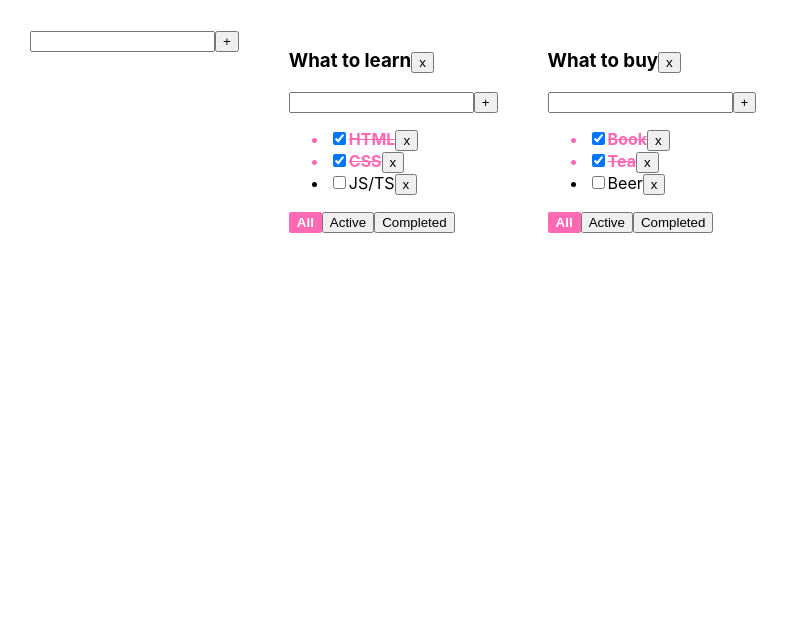
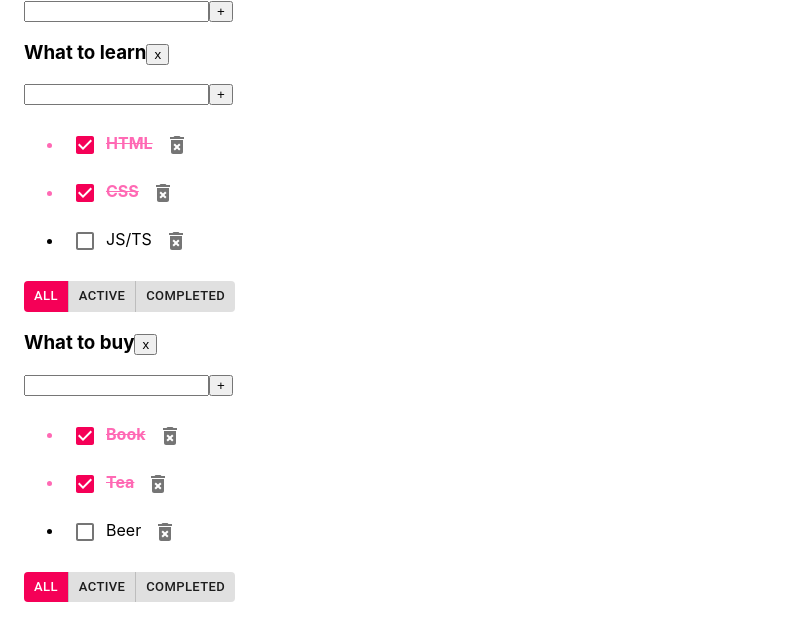
Before and after one commit to andreypats/todolist-ts-01, a React (Create React App) app: page / in a window 1280 px wide. Shown: the top 640 px of the page, without its empty margins (0-795 px from the left). Built offline with nearby package versions, Linux system fonts and the light colour scheme.

Commit message:
Lesson 7 not completed

```diff
--- a/package.json
+++ b/package.json
@@ -3,6 +3,8 @@
   "version": "0.1.0",
   "private": true,
   "dependencies": {
+    "@material-ui/core": "^4.12.4",
+    "@material-ui/icons": "^4.11.3",
     "@testing-library/jest-dom": "^4.2.4",
     "@testing-library/react": "^9.3.2",
     "@testing-library/user-event": "^7.1.2",
--- a/src/App.css
+++ b/src/App.css
@@ -1,11 +1,11 @@
-.App {
-  padding: 30px;
-  display: flex;
-}
+/*.App {*/
+/*  padding: 30px;*/
+/*  display: flex;*/
+/*}*/
 
-.App > div {
-  margin-right: 50px;
-}
+/*.App > div {*/
+/*  margin-right: 50px;*/
+/*}*/
 
 .isDone {
   color: hotpink;
--- a/src/App.tsx
+++ b/src/App.tsx
@@ -1,8 +1,9 @@
 import React, {useState} from 'react';
 import './App.css';
-import TodoList, {TaskType} from "./TodoList";
+import TodoList, {TaskType} from "./Todolist";
 import {v1} from "uuid";
 import AddItemForm from "./AddItemForm";
+import {AppBar, Button, Container, Grid, IconButton, Menu, Typography, Toolbar} from "@material-ui/core";
 
 // CRUD
 // create +
@@ -68,10 +69,10 @@ function App() {
     }
 
     const changeTodoListFilter = (filter: FilterValuesType, todoListID: string) => {
-        setTodoLists(todoLists.map(tl => tl.id != todoListID ? tl : {...tl, filter: filter}))
+        setTodoLists(todoLists.map(tl => tl.id !== todoListID ? tl : {...tl, filter: filter}))
     }
     const changeTodoListTitle = (title: string, todoListID: string) => {
-        setTodoLists(todoLists.map(tl => tl.id != todoListID ? tl : {...tl, title: title}))
+        setTodoLists(todoLists.map(tl => tl.id !== todoListID ? tl : {...tl, title: title}))
     }
     const removeTodoList = (todoListID: string) => {
         setTodoLists(todoLists.filter(tl => tl.id !== todoListID))
@@ -122,8 +123,25 @@ function App() {
 
     return (
         <div className="App">
-            <AddItemForm addItem={addTodoList} errorColor={"blue"}/>
-            {todoListComponents}
+            {/*<AppBar position="static">*/}
+            {/*    <Toolbar style={{justifyContent: "space-between"}}>*/}
+            {/*        <IconButton edge="start" color="inherit" aria-label="menu">*/}
+            {/*            <Menu open/>*/}
+            {/*        </IconButton>*/}
+            {/*        <Typography variant="h6">*/}
+            {/*            Todolist*/}
+            {/*        </Typography>*/}
+            {/*        <Button color="inherit" variant={"outlined"}>Logout</Button>*/}
+            {/*    </Toolbar>*/}
+            {/*</AppBar>*/}
+            <Container fixed>
+                <Grid>
+                    <AddItemForm addItem={addTodoList} errorColor={"blue"}/>
+                </Grid>
+                <Grid>
+                    {todoListComponents}
+                </Grid>
+            </Container>
         </div>
     );
 }
--- a/src/Todolist.tsx
+++ b/src/Todolist.tsx
@@ -1,7 +1,9 @@
-import React, {FC} from 'react';
+import React, {ChangeEvent, FC} from 'react';
 import {FilterValuesType} from "./App";
 import AddItemForm from "./AddItemForm";
 import EditableSpan from "./EditableSpan";
+import {Button, ButtonGroup, Checkbox, IconButton} from "@material-ui/core";
+import {DeleteForever} from "@material-ui/icons";
 
 export type TaskType = {
     id: string
@@ -20,7 +22,7 @@ type TodoListPropsType = {
     changeTodoListFilter: (filter: FilterValuesType, todoListID: string) => void
     addTask: (title: string, todoListID: string) => void
     changeTaskStatus: (taskID: string, isDone: boolean, todoListID: string) => void
-    changeTodoListTitle:  (title: string, todoListID: string) => void
+    changeTodoListTitle: (title: string, todoListID: string) => void
     changeTaskTitle: (taskID: string, title: string, todoListID: string) => void
 }
 
@@ -34,15 +36,23 @@ const TodoList: FC<TodoListPropsType> = (props) => {
                 props.changeTaskTitle(task.id, title, props.todoListID)
             }
 
+            const changeTaskStatus = (e: ChangeEvent<HTMLInputElement>) => props.changeTaskStatus(task.id, e.currentTarget.checked, props.todoListID)
+
             return (
 
                 <li key={task.id} className={task.isDone ? "isDone" : ""}>
-                    <input
-                        onChange={(e) => props.changeTaskStatus(task.id, e.currentTarget.checked, props.todoListID)}
-                        type="checkbox"
-                        checked={task.isDone}/>
-                    <EditableSpan title={task.title} changeTitle={changeTaskTitle} />
-                    <button onClick={() => props.removeTask(task.id, props.todoListID)}>x</button>
+                    <Checkbox
+                        onChange={changeTaskStatus}
+                        checked={task.isDone}
+                    />
+
+                    <EditableSpan title={task.title} changeTitle={changeTaskTitle}/>
+
+                    <IconButton onClick={() => props.removeTask(task.id, props.todoListID)}>
+                        <DeleteForever/>
+                    </IconButton>
+                    {/*<button onClick={() => props.removeTask(task.id, props.todoListID)}>x</button>*/}
+
                 </li>
             )
         })
@@ -67,21 +77,23 @@ const TodoList: FC<TodoListPropsType> = (props) => {
                 {tasksItems}
             </ul>
             <div>
-                <button
-                    className={props.filter === "all" ? "btn-active" : ""}
+                <ButtonGroup variant='contained' size='small' disableElevation={true}>
+                    <Button
+                        color={props.filter === "all" ? "secondary" : "primary"}
                         onClick={onClickSetFilterCreator("all")}
                     >All
-                </button>
-                <button
-                    className={props.filter === "active" ? "btn-active" : ""}
+                    </Button>
+                    <Button
+                        className={props.filter === "active" ? "secondary" : "primary"}
                         onClick={onClickSetFilterCreator("active")}
                     >Active
-                </button>
-                <button
-                    className={props.filter === "completed" ? "btn-active" : ""}
+                    </Button>
+                    <Button
+                        className={props.filter === "completed" ? "secondary" : "primary"}
                         onClick={onClickSetFilterCreator("completed")}
                     >Completed
-                </button>
+                    </Button>
+                </ButtonGroup>
             </div>
         </div>
     )
```
Also changed, not shown: 2 other files (tests, documents, lock files or other folders). Lines whose indentation alone changed are shown as unchanged.
